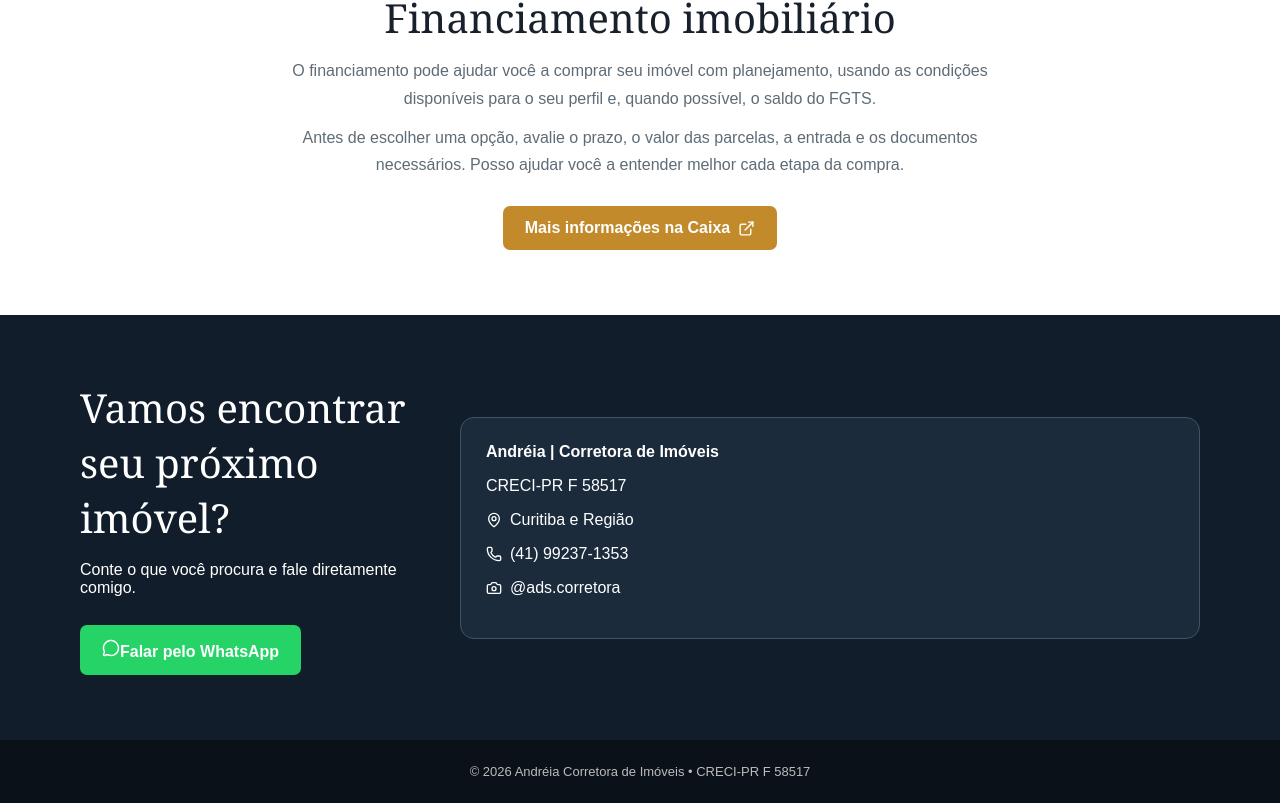
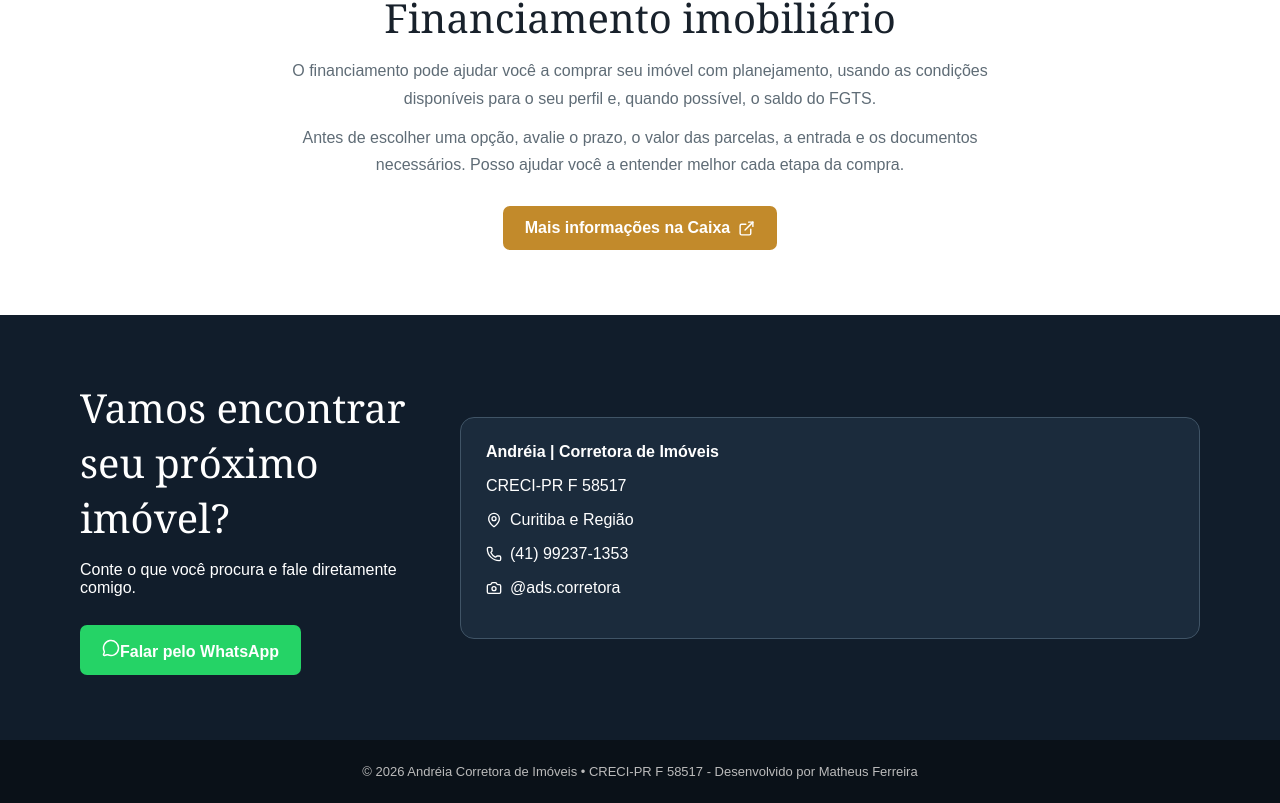
Before and after one commit to Ferreiraztx/Ads-Corretora, a Next.js app: page / in a window 1280 px wide. Shown: the part 1439-2242 px from the top of the page. Built offline with nearby package versions, Linux system fonts and the light colour scheme; no server answers; the database is empty.

Commit message:
Adicionando nome no footer do site

```diff
--- a/src/app/page.tsx
+++ b/src/app/page.tsx
@@ -238,7 +238,7 @@ export default async function Home() {
         </section>
       </main>
 
-      <footer>© 2026 Andréia Corretora de Imóveis • CRECI-PR F 58517</footer>
+      <footer>© 2026 Andréia Corretora de Imóveis • CRECI-PR F 58517 - Desenvolvido por Matheus Ferreira</footer>
     </>
   );
 }
```
